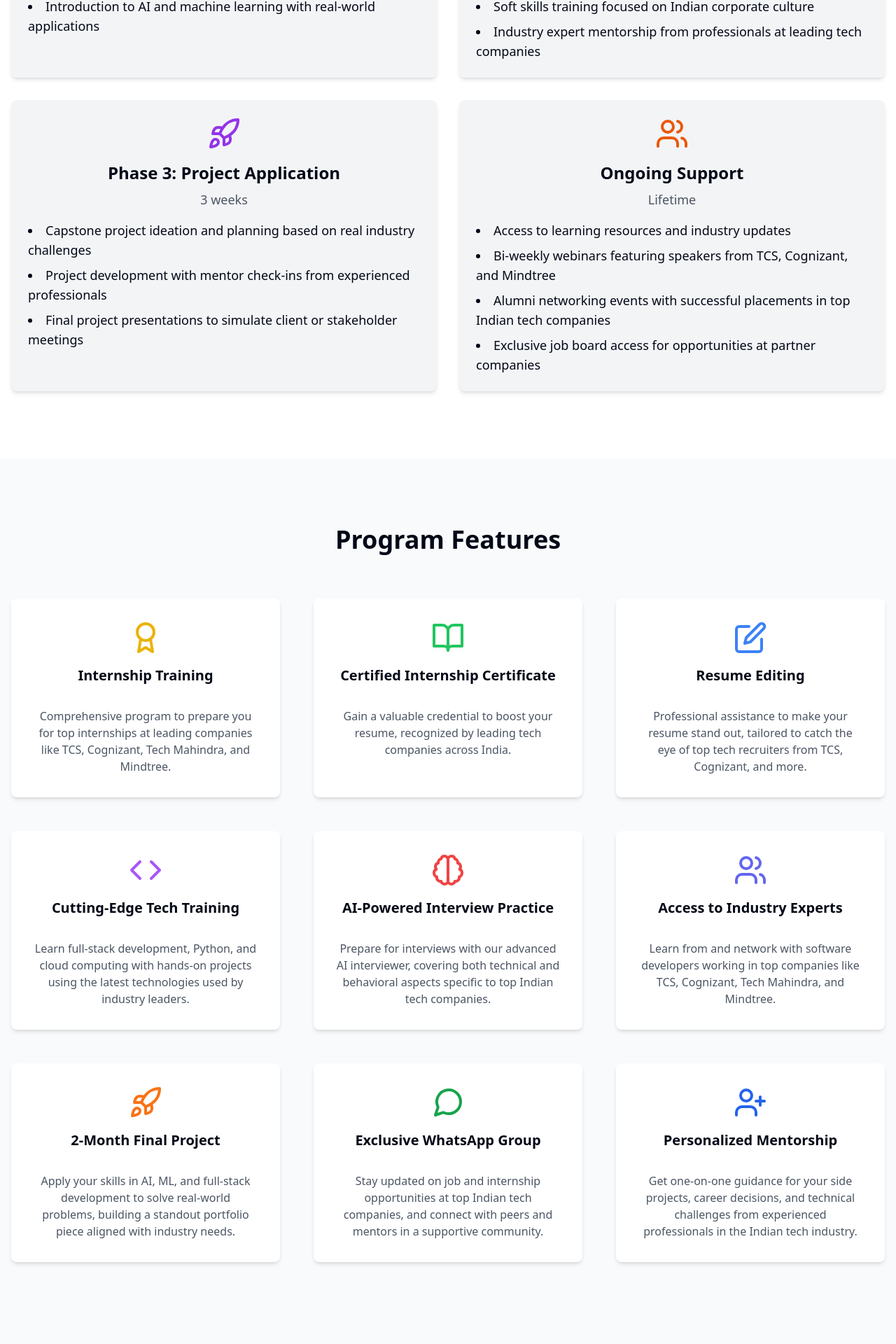
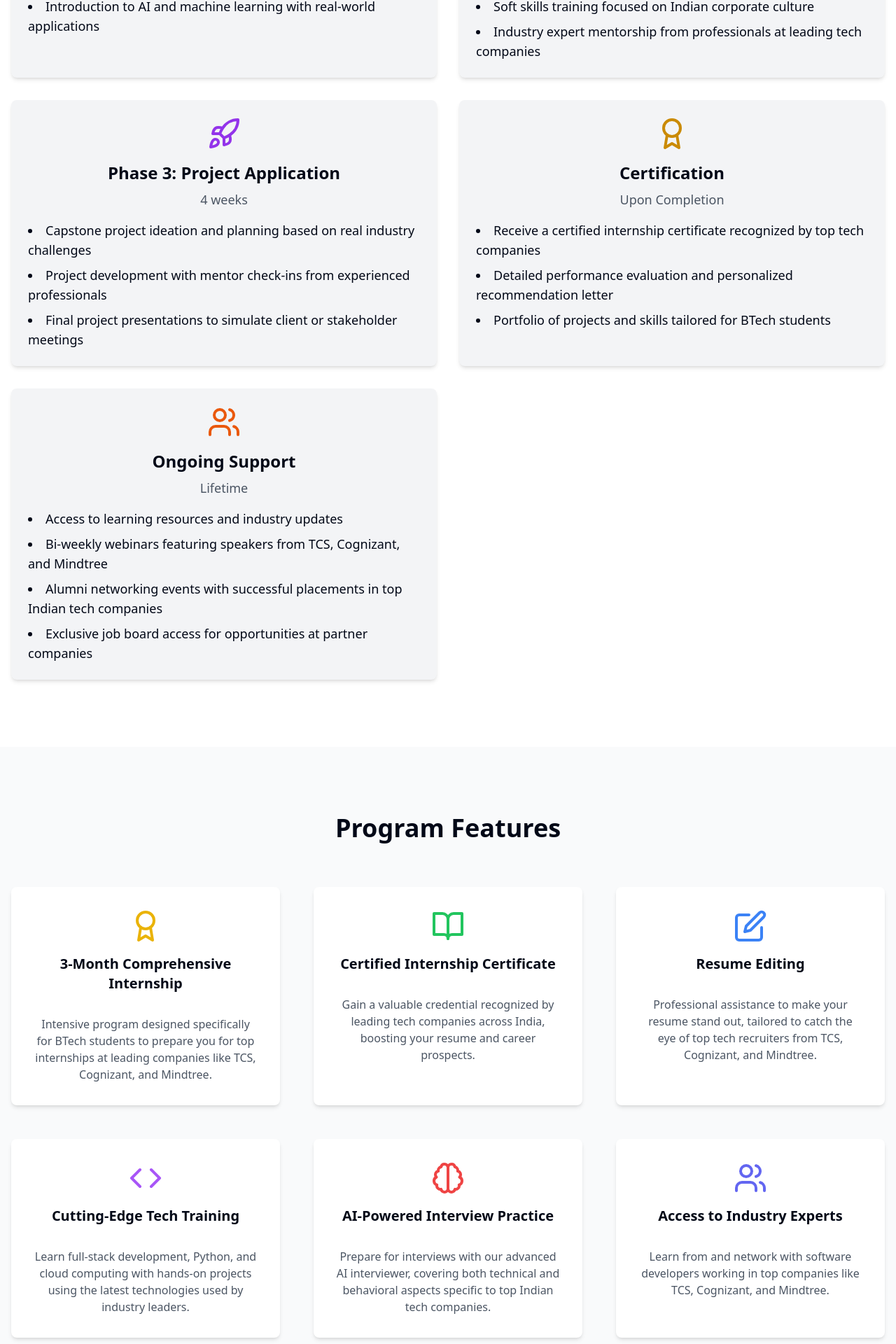
Before and after one commit to dheemutech/main, a Next.js app: page / in a window 1280 px wide. Shown: the part 1629-3549 px from the top of the page at 70% size. Built offline with nearby package versions, Linux system fonts and the light colour scheme.

Commit message:
SOFTGEN MAGIC

```diff
--- a/src/components/Features.jsx
+++ b/src/components/Features.jsx
@@ -4,15 +4,15 @@ import { Award, BookOpen, Edit, Code, Brain, Users, Rocket, MessageCircle, UserP
 
 const Features = () => {
   const features = [
-    { title: "Internship Training", icon: <Award className="w-12 h-12 mb-4 text-yellow-500" />, description: "Comprehensive program to prepare you for top internships at leading companies like TCS, Cognizant, Tech Mahindra, and Mindtree." },
-    { title: "Certified Internship Certificate", icon: <BookOpen className="w-12 h-12 mb-4 text-green-500" />, description: "Gain a valuable credential to boost your resume, recognized by leading tech companies across India." },
-    { title: "Resume Editing", icon: <Edit className="w-12 h-12 mb-4 text-blue-500" />, description: "Professional assistance to make your resume stand out, tailored to catch the eye of top tech recruiters from TCS, Cognizant, and more." },
+    { title: "3-Month Comprehensive Internship", icon: <Award className="w-12 h-12 mb-4 text-yellow-500" />, description: "Intensive program designed specifically for BTech students to prepare you for top internships at leading companies like TCS, Cognizant, and Mindtree." },
+    { title: "Certified Internship Certificate", icon: <BookOpen className="w-12 h-12 mb-4 text-green-500" />, description: "Gain a valuable credential recognized by leading tech companies across India, boosting your resume and career prospects." },
+    { title: "Resume Editing", icon: <Edit className="w-12 h-12 mb-4 text-blue-500" />, description: "Professional assistance to make your resume stand out, tailored to catch the eye of top tech recruiters from TCS, Cognizant, and Mindtree." },
     { title: "Cutting-Edge Tech Training", icon: <Code className="w-12 h-12 mb-4 text-purple-500" />, description: "Learn full-stack development, Python, and cloud computing with hands-on projects using the latest technologies used by industry leaders." },
     { title: "AI-Powered Interview Practice", icon: <Brain className="w-12 h-12 mb-4 text-red-500" />, description: "Prepare for interviews with our advanced AI interviewer, covering both technical and behavioral aspects specific to top Indian tech companies." },
-    { title: "Access to Industry Experts", icon: <Users className="w-12 h-12 mb-4 text-indigo-500" />, description: "Learn from and network with software developers working in top companies like TCS, Cognizant, Tech Mahindra, and Mindtree." },
-    { title: "2-Month Final Project", icon: <Rocket className="w-12 h-12 mb-4 text-orange-500" />, description: "Apply your skills in AI, ML, and full-stack development to solve real-world problems, building a standout portfolio piece aligned with industry needs." },
+    { title: "Access to Industry Experts", icon: <Users className="w-12 h-12 mb-4 text-indigo-500" />, description: "Learn from and network with software developers working in top companies like TCS, Cognizant, and Mindtree." },
+    { title: "Capstone Project", icon: <Rocket className="w-12 h-12 mb-4 text-orange-500" />, description: "Apply your skills in AI, ML, and full-stack development to solve real-world problems, building a standout portfolio piece aligned with industry needs." },
     { title: "Exclusive WhatsApp Group", icon: <MessageCircle className="w-12 h-12 mb-4 text-green-600" />, description: "Stay updated on job and internship opportunities at top Indian tech companies, and connect with peers and mentors in a supportive community." },
-    { title: "Personalized Mentorship", icon: <UserPlus className="w-12 h-12 mb-4 text-blue-600" />, description: "Get one-on-one guidance for your side projects, career decisions, and technical challenges from experienced professionals in the Indian tech industry." },
+    { title: "Personalized Mentorship", icon: <UserPlus className="w-12 h-12 mb-4 text-blue-600" />, description: "Get one-on-one guidance for your projects, career decisions, and technical challenges from experienced professionals in the Indian tech industry." },
   ];
 
   return (
--- a/src/components/ProgramStructure.jsx
+++ b/src/components/ProgramStructure.jsx
@@ -1,24 +1,29 @@
 import React from 'react';
 import { motion } from 'framer-motion';
-import { Code, Brain, Rocket, Users } from 'lucide-react';
+import { Code, Brain, Rocket, Users, Award } from 'lucide-react';
 
 const ProgramStructure = () => {
   const phases = [
-    { title: "Phase 1: Skill Development", icon: <Code className="w-12 h-12 mb-4 text-blue-600" />, duration: "6 weeks", items: [
+    { title: "Phase 1: Skill Development", icon: <Code className="w-12 h-12 mb-4 text-blue-600" />, duration: "4 weeks", items: [
       "Full-stack development fundamentals aligned with industry standards",
       "Python programming and cloud computing practices used by top Indian tech companies",
       "Introduction to AI and machine learning with real-world applications"
     ]},
-    { title: "Phase 2: Career Preparation", icon: <Brain className="w-12 h-12 mb-4 text-green-600" />, duration: "3 weeks", items: [
+    { title: "Phase 2: Career Preparation", icon: <Brain className="w-12 h-12 mb-4 text-green-600" />, duration: "4 weeks", items: [
       "Resume building workshop tailored for TCS, Cognizant, and Mindtree",
       "AI-powered interview practice simulating actual company interviews",
       "Soft skills training focused on Indian corporate culture",
       "Industry expert mentorship from professionals at leading tech companies"
     ]},
-    { title: "Phase 3: Project Application", icon: <Rocket className="w-12 h-12 mb-4 text-purple-600" />, duration: "3 weeks", items: [
+    { title: "Phase 3: Project Application", icon: <Rocket className="w-12 h-12 mb-4 text-purple-600" />, duration: "4 weeks", items: [
       "Capstone project ideation and planning based on real industry challenges",
       "Project development with mentor check-ins from experienced professionals",
       "Final project presentations to simulate client or stakeholder meetings"
+    ]},
+    { title: "Certification", icon: <Award className="w-12 h-12 mb-4 text-yellow-600" />, duration: "Upon Completion", items: [
+      "Receive a certified internship certificate recognized by top tech companies",
+      "Detailed performance evaluation and personalized recommendation letter",
+      "Portfolio of projects and skills tailored for BTech students"
     ]},
     { title: "Ongoing Support", icon: <Users className="w-12 h-12 mb-4 text-orange-600" />, duration: "Lifetime", items: [
       "Access to learning resources and industry updates",
@@ -32,7 +37,7 @@ const ProgramStructure = () => {
     <section id="program-structure" className="py-24 bg-white dark:bg-gray-800">
       <div className="container mx-auto px-4">
         <h2 className="text-4xl font-bold text-center mb-8 dark:text-white">Program Structure</h2>
-        <p className="text-center text-xl mb-12 dark:text-gray-300">Our comprehensive 3-month program is designed to take you from learning to earning, preparing you for success at leading Indian tech companies like TCS, Cognizant, and Mindtree.</p>
+        <p className="text-center text-xl mb-12 dark:text-gray-300">Our comprehensive 3-month program is designed specifically for BTech students, preparing you for success at leading Indian tech companies like TCS, Cognizant, and Mindtree.</p>
         <div className="grid grid-cols-1 md:grid-cols-2 gap-8">
           {phases.map((phase, index) => (
             <motion.div
--- a/src/components/Testimonials.jsx
+++ b/src/components/Testimonials.jsx
@@ -6,24 +6,24 @@ const Testimonials = () => {
     {
       name: "Mahesh Reddy",
       role: "Software Engineer at TCS",
-      content: "NexGen's internship program was a game-changer for my career. The hands-on experience and mentorship I received were invaluable.",
+      content: "NexGen's 3-month internship program was a game-changer for my career. The hands-on experience and mentorship I received as a BTech student were invaluable in securing my position at TCS.",
     },
     {
       name: "Aakash Chowary",
       role: "Data Scientist at Cognizant",
-      content: "The AI and ML training I got at NexGen prepared me perfectly for my role at Cognizant. It's an excellent program for aspiring tech professionals.",
+      content: "The AI and ML training I got during NexGen's comprehensive internship prepared me perfectly for my role at Cognizant. It's an excellent program for aspiring BTech graduates in tech.",
     },
     {
-      name: "Ganesh Kumar",
-      role: "Frontend Developer at Tech Mahindra",
-      content: "NexGen's focus on real-world projects and cutting-edge technologies gave me a significant advantage in my job search. Highly recommended!",
+      name: "Priya Sharma",
+      role: "Frontend Developer at Mindtree",
+      content: "NexGen's focus on real-world projects and cutting-edge technologies gave me a significant advantage in my job search. The certified internship certificate was a great addition to my resume!",
     }
   ];
 
   return (
     <section className="py-24 bg-gray-50 dark:bg-gray-800">
       <div className="container mx-auto px-4">
-        <h2 className="text-4xl font-bold text-center mb-16 dark:text-white">What Our Graduates Say</h2>
+        <h2 className="text-4xl font-bold text-center mb-16 dark:text-white">What Our BTech Graduates Say</h2>
         <div className="grid grid-cols-1 md:grid-cols-2 lg:grid-cols-3 gap-8">
           {testimonials.map((testimonial, index) => (
             <motion.div
```
